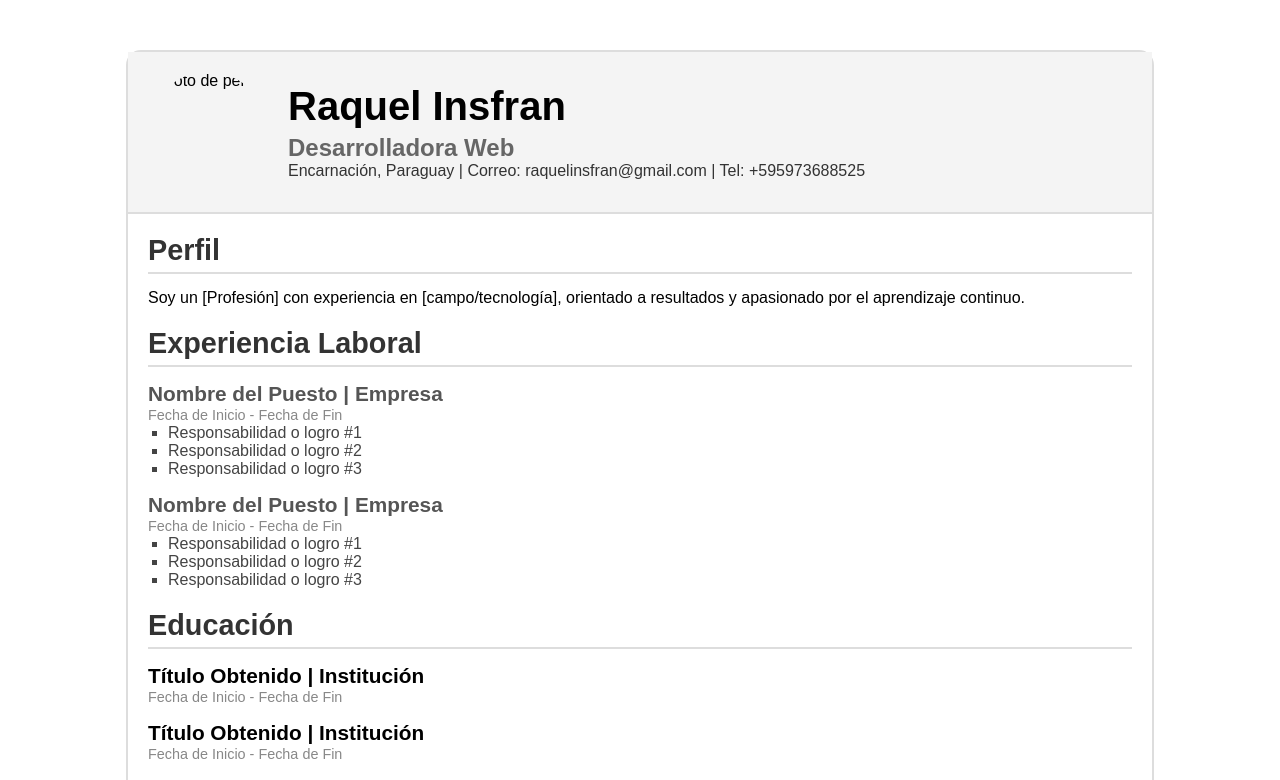
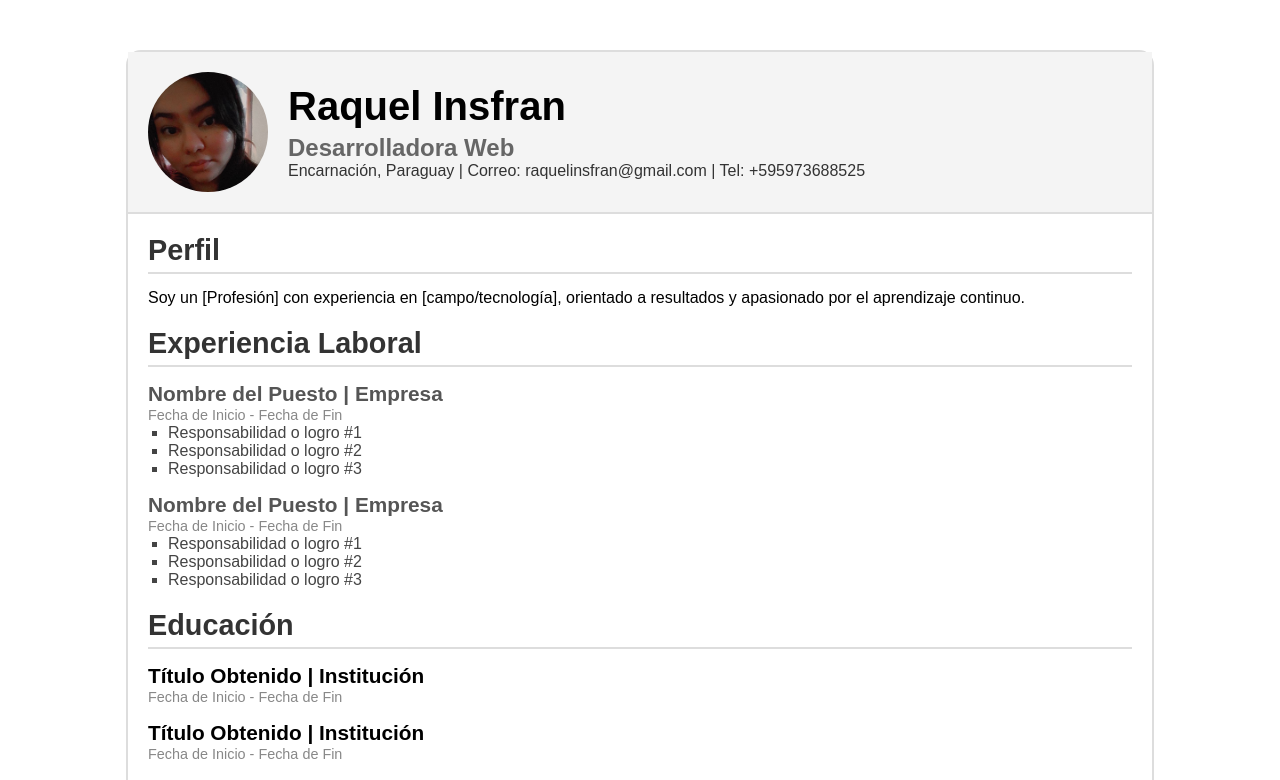
Before and after one commit to raquelinsfran/cv-completo, a plain HTML site: page index.html in a window 1280 px wide. Shown: the top 780 px of the page. Drawn offline with Linux system fonts and the light colour scheme.

Commit message:
Update index.html

```diff
--- a/index.html
+++ b/index.html
@@ -11,7 +11,7 @@
         <!-- Sección de Cabecera -->
         <header>
             <div class="profile-picture">
-                <img src="/images/RaquelInsfran.jpg" alt="Foto de perfil">
+                <img src="/images/raquel-insfran.jpg" alt="Foto de perfil">
             </div>
             <div class="header-info">
                 <h1>Raquel Insfran</h1>
```
